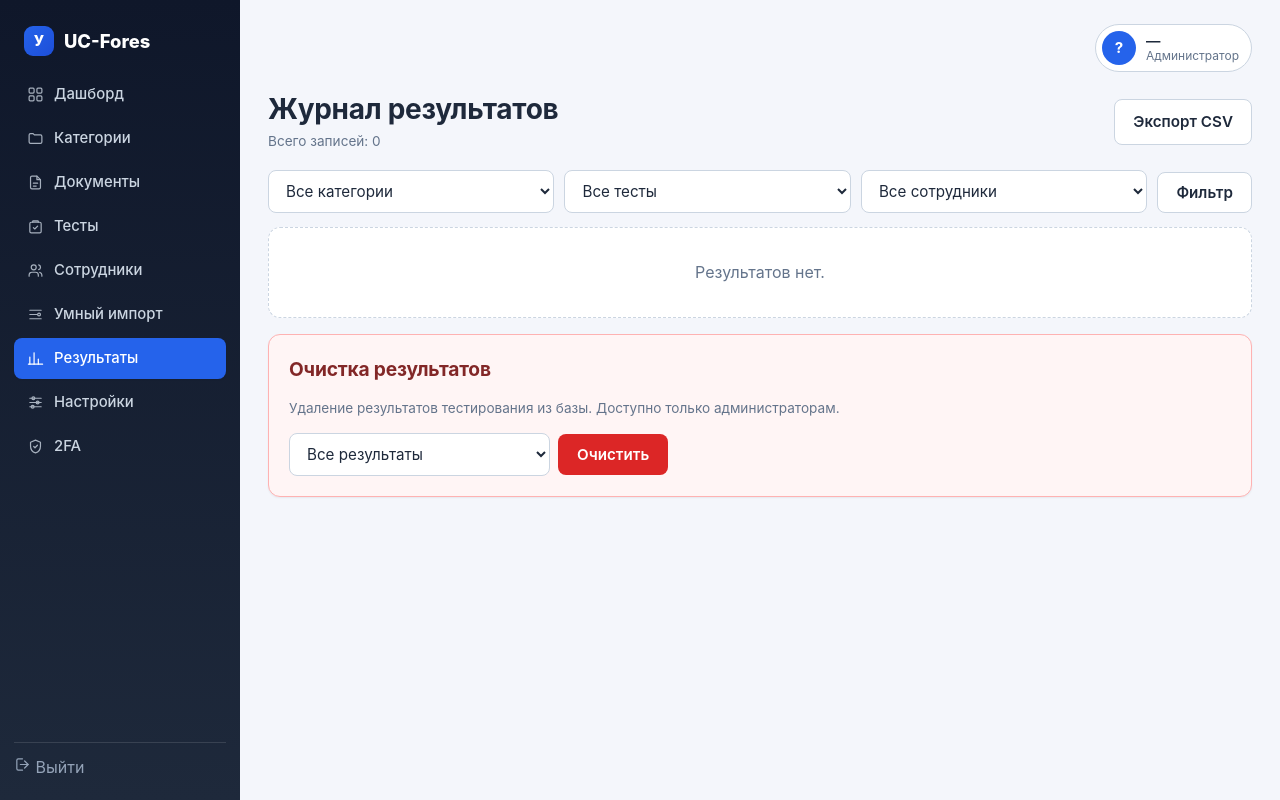
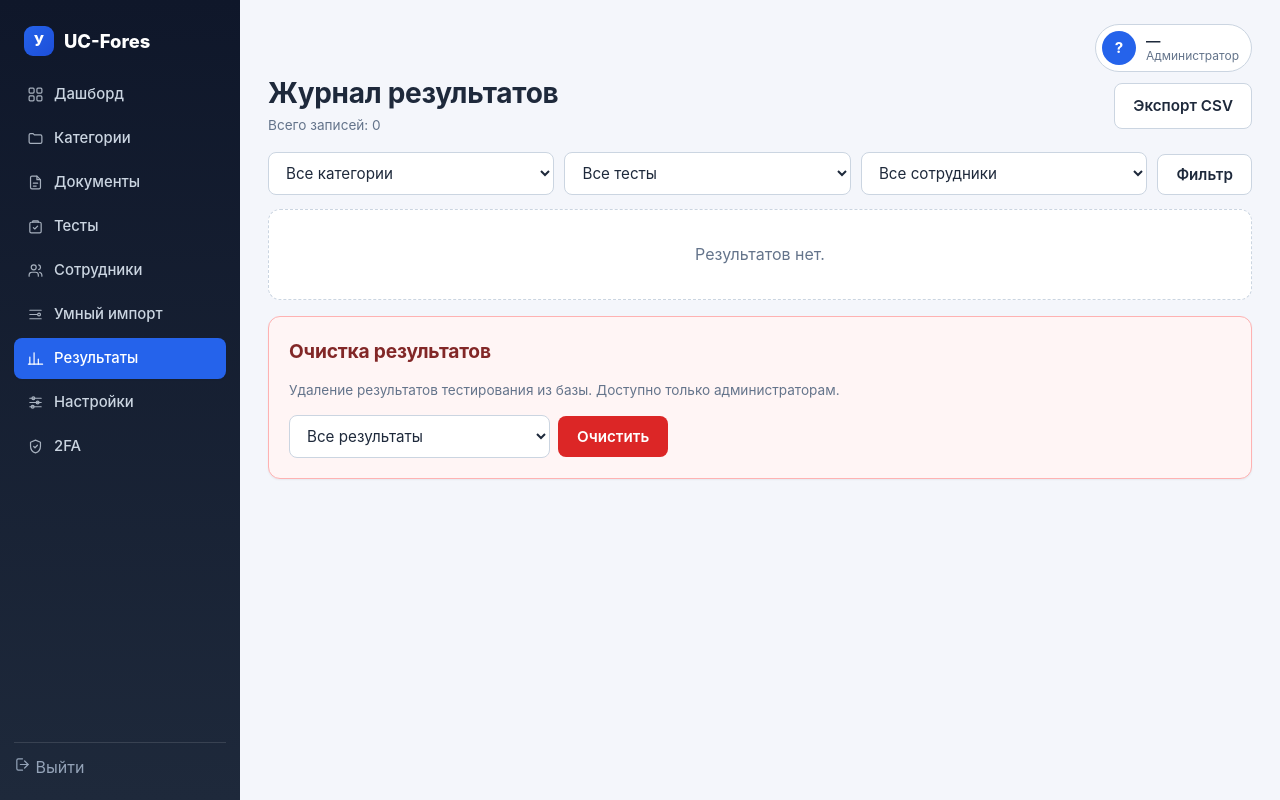
Before and after one commit to bi333on/uc_fores, a Flask app: page /admin/results/ in a window 1280 px wide. Run offline with Flask 3, Linux system fonts and the light colour scheme; a user stored in the database is signed in; data that the repository does not hold is empty.

Commit message:
Дашборд: заголовок и содержимое подняты к верху

```diff
--- a/static/css/style.css
+++ b/static/css/style.css
@@ -752,7 +752,7 @@ button:disabled { opacity: .5; cursor: not-allowed; }
   align-items: center;
   justify-content: flex-end;
   gap: 12px;
-  margin-bottom: 20px;
+  margin-bottom: 4px;
 }
 .admin-header-user {
   display: flex;
@@ -811,7 +811,7 @@ button:disabled { opacity: .5; cursor: not-allowed; }
   align-items: center;
   justify-content: space-between;
   gap: 14px;
-  margin: 6px 0 18px;
+  margin: 0 0 16px;
   flex-wrap: wrap;
 }
 .page-head h1 { margin: 0; }
```
